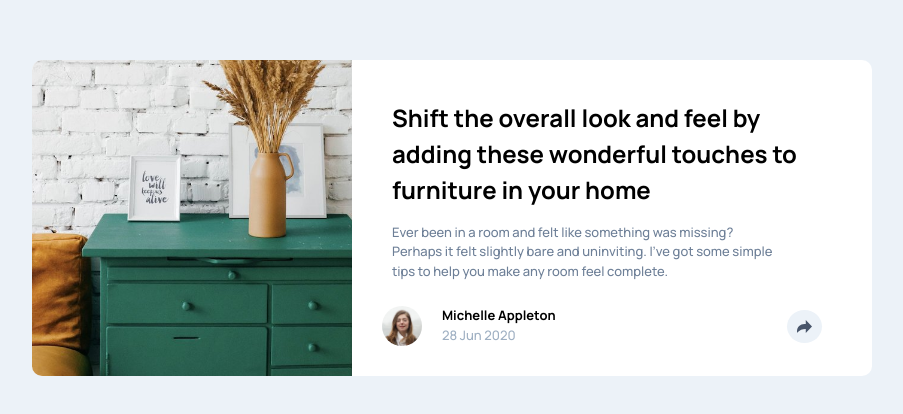
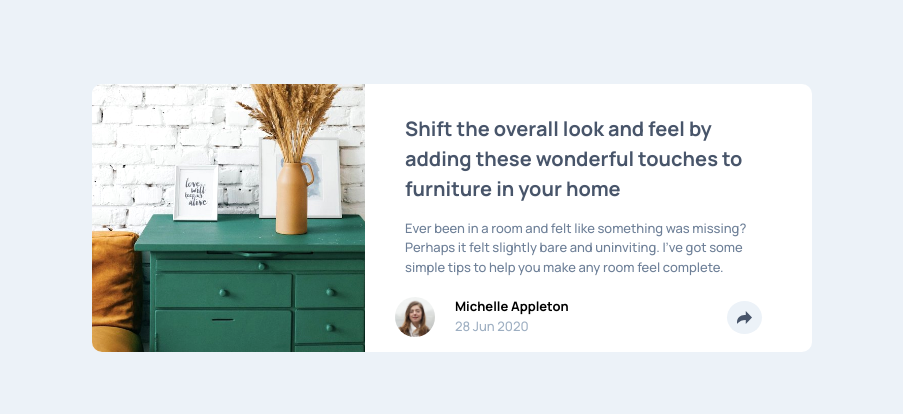
Before and after one commit to ESP420/100DaysOfProjects, a plain HTML site: page 21-day-article-preview-component/index.html in a window 1280 px wide. Shown: the part 142-556 px from the top of the page, without its empty margins (188-1091 px from the left). Drawn offline with Linux system fonts and the light colour scheme.

Commit message:
fixed size

```diff
--- a/21-day-article-preview-component/css/styles.css
+++ b/21-day-article-preview-component/css/styles.css
@@ -67,9 +67,11 @@ body {
     min-height: 180px;
     border-top-left-radius: 10px;
     border-top-right-radius: 10px;
+    filter: brightness(1.1);
 }
 
 .card__title {
+    color: var(--Very-Dark-Grayish-Blue);
     padding: 30px 30px 0;
     font-weight: 700;
     font-size: 17.5px;
@@ -83,9 +85,8 @@ body {
 }
 
 .contact {
-    padding: 0 30px 15px;
+    padding: 10px 30px 15px;
     display: flex;
-    height: 70px;
     gap: 20px;
     justify-content: space-between;
     align-items: center;
@@ -206,7 +207,7 @@ body {
 @media (min-width:375px) {
     .card__header {
 
-        min-width: 320px;
+        min-width: 273px;
     }
 
     .card__description {
@@ -235,7 +236,7 @@ body {
 
     #article-preview {
 
-        grid-template-columns: repeat(auto-fit, min(100%, 52.5rem));
+        grid-template-columns: repeat(auto-fit, min(100%, 45rem));
     }
 
     .card {
@@ -254,14 +255,14 @@ body {
     }
 
     .card__title {
-        padding: 40px 40px 0;
+        padding: 30px 40px 0;
         font-weight: 700;
-        font-size: 24px;
+        font-size: 20px;
     }
 
     .card__description {
         font-weight: 500;
-        padding: 15px 90px 10px 40px;
+        padding: 15px 40px 10px 40px;
     }
 
 
@@ -353,7 +354,7 @@ body {
 
 @media (min-width:992px) {
     .card__title {
-        font-size: 24px;
+        font-size: 20px;
     }
 
     .tooltip .tooltiptext {
```
